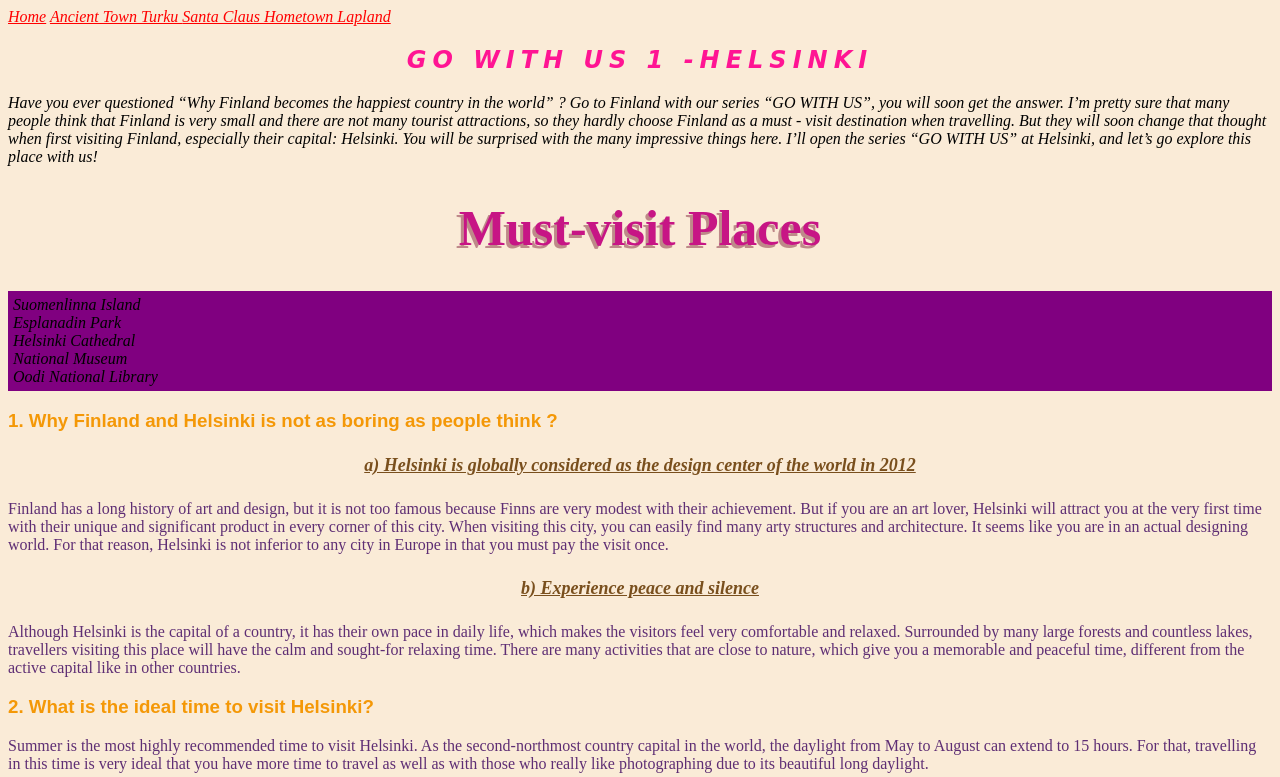
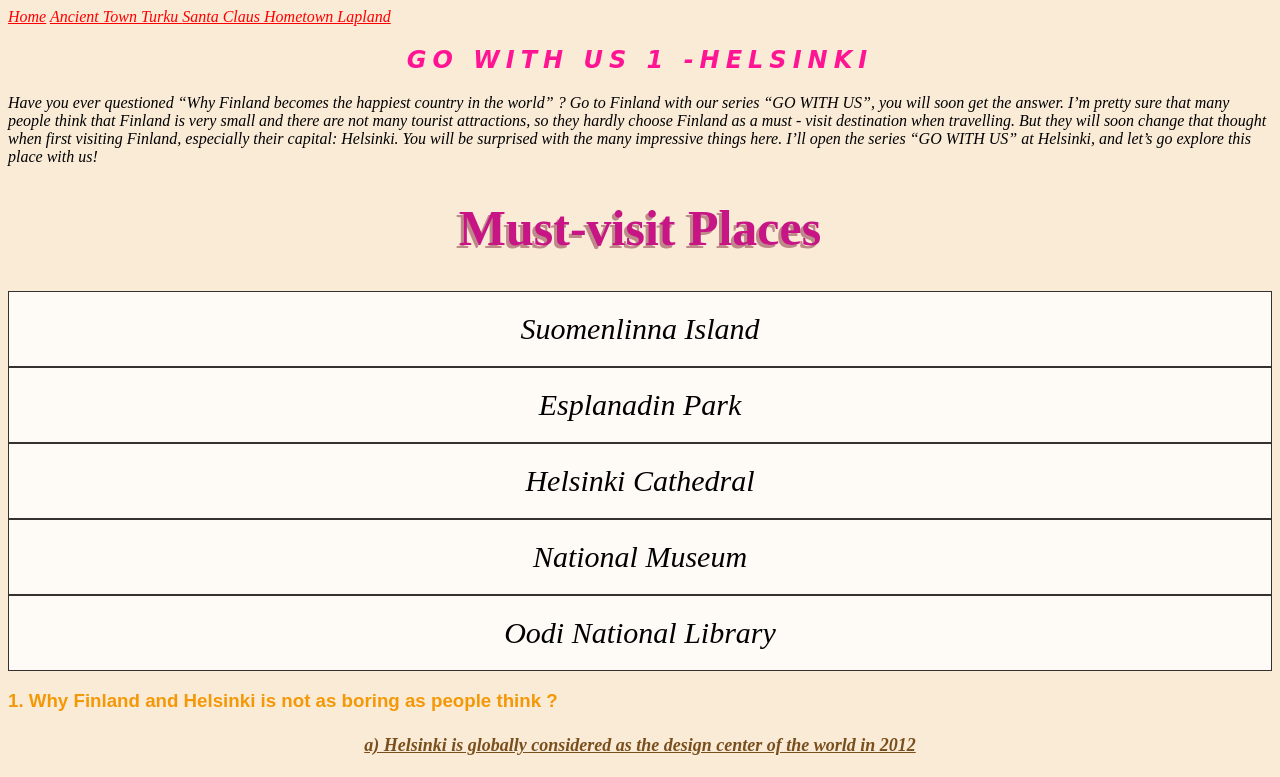
Before and after one commit to khanhdoan-vo/doanvo-flex.github.io, a plain HTML site: page hel2.html in a window 1280 px wide. Shown: the top 777 px of the page. Drawn offline with Linux system fonts and the light colour scheme.

Commit message:
Update hel2.html

```diff
--- a/hel2.html
+++ b/hel2.html
@@ -19,12 +19,12 @@
   <h1><span>Must-visit Places</span></h1>
 
 
-<div class="grid-container">
-  <div class="grid-item1">Suomenlinna Island</div>
-  <div class="grid-item2">Esplanadin Park</div>
-  <div class="grid-item3">Helsinki Cathedral</div>
-  <div class="grid-item4">National Museum</div>
-  <div class="grid-item5">Oodi National Library</div>
+<div class="flex-container">
+  <div class="grid-item">Suomenlinna Island</div>
+  <div class="grid-item">Esplanadin Park</div>
+  <div class="grid-item">Helsinki Cathedral</div>
+  <div class="grid-item">National Museum</div>
+  <div class="grid-item">Oodi National Library</div>
 </div>
 
     <h3>1. Why Finland and Helsinki is not as boring as people think ? </h3>
@@ -58,5 +58,6 @@
 
 
 
+
   </body>
 </html>
```
